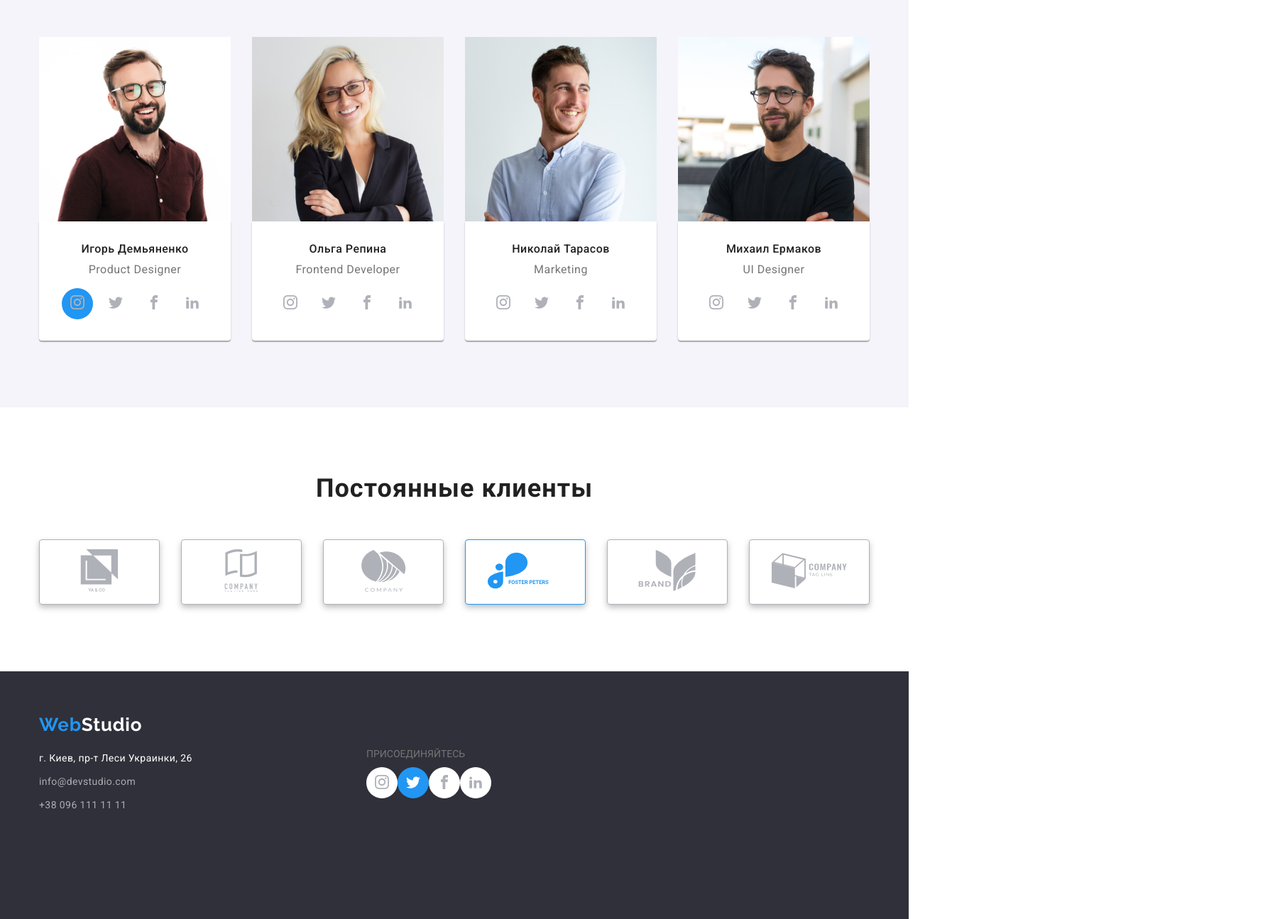
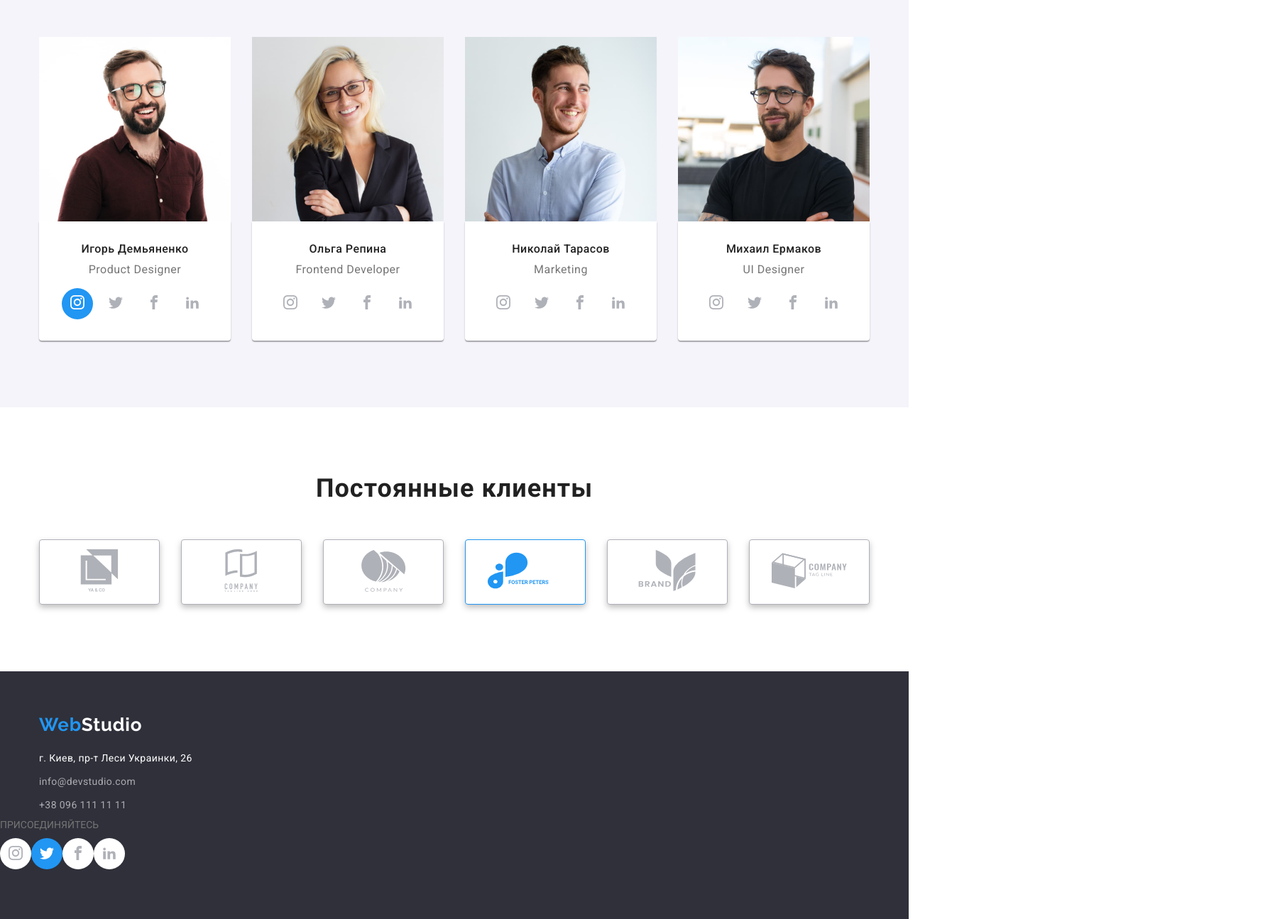
Before and after one commit to leshazimoglyad/goit-markup-hw-04, a plain HTML site: page index.html in a window 1280 px wide. Shown: the part 1729-3024 px from the top of the page at 71% size, 1796 px wide, since content can reach past the window. Drawn offline with Linux system fonts and the light colour scheme.

Commit message:
4 дз немного не разобрался с футером

```diff
--- a/css/styles.css
+++ b/css/styles.css
@@ -332,6 +332,7 @@ body {
 }
 .button-personnel.current {
   background-color: #2196f3;
+  fill: var(--background-color);
 }
 
 .button-personnel-icon {
@@ -441,9 +442,6 @@ body {
   color: #2196f3;
 }
 .footer-container {
-  position: relative;
-  left: 516px;
-  bottom: 100px;
 }
 .footer-button-menu {
   width: 206px;
```
